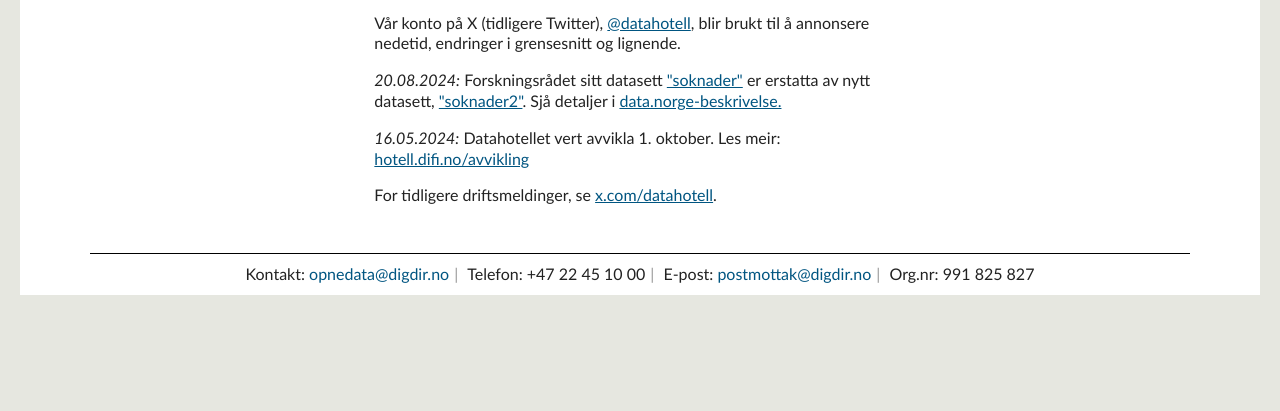
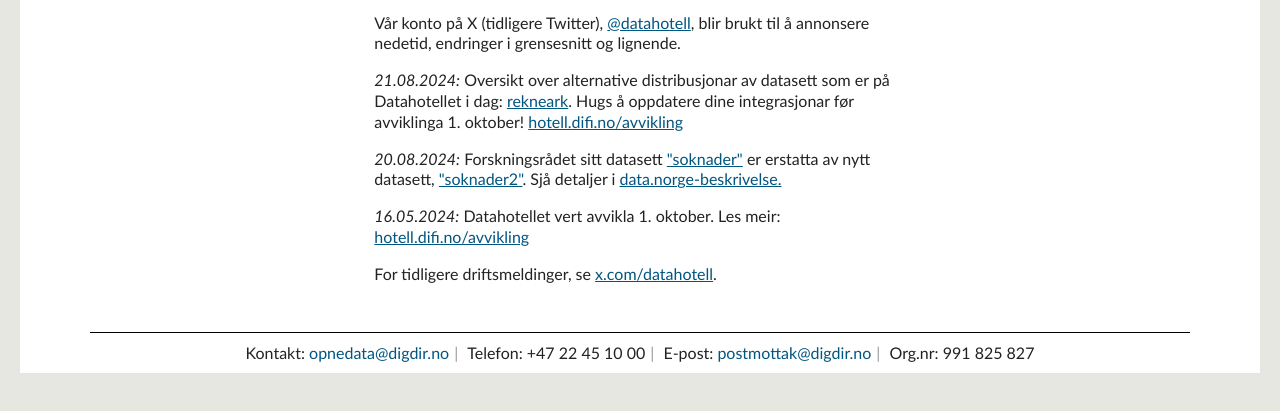
Before and after one commit to felleslosninger/tlp-static-hotel, a plain HTML site: page driftsmeldinger.html in a window 1280 px wide. Shown: the part 259-670 px from the top of the page. Drawn offline with Linux system fonts and the light colour scheme.

Commit message:
Added notification about spreadsheet listing alternative distributions

```diff
--- a/driftsmeldinger.html
+++ b/driftsmeldinger.html
@@ -180,6 +180,7 @@ jQuery.extend(Drupal.settings, {"basePath":"\/","pathPrefix":"","setHasJsCookie"
 		<div class="field-items">
 			<div class="field-item even">
 				<p>Vår konto på X (tidligere Twitter), <a href="https://x.com/datahotell">@datahotell</a>, blir brukt til å annonsere nedetid, endringer i grensesnitt og lignende.</p>
+				<p><i>21.08.2024:</i> Oversikt over alternative distribusjonar av datasett som er på Datahotellet i dag: <a href="https://docs.google.com/spreadsheets/d/10TOnBw_d8OlU3RwytL4jC-wcr7duE1DSnngfl9oNBZY/edit">rekneark</a>. Hugs å oppdatere dine integrasjonar før avviklinga 1. oktober! <a href="https://hotell.difi.no/avvikling">hotell.difi.no/avvikling</a></p>
 				<p><i>20.08.2024:</i> Forskningsrådet sitt datasett <a href="https://hotell.difi.no/?dataset=forskningsradet/soknader">"soknader"</a> er erstatta av nytt datasett, <a href="https://hotell.difi.no/?dataset=forskningsradet/soknader2">"soknader2"</a>. Sjå detaljer i <a href="https://data.norge.no/datasets/d23bbbfa-fdad-4dab-b31b-4daadbfa3299">data.norge-beskrivelse.</a></p>
 				<p><i>16.05.2024:</i> Datahotellet vert avvikla 1. oktober. Les meir: <a href="https://hotell.difi.no/avvikling">hotell.difi.no/avvikling</a></p>
 				<p>For tidligere driftsmeldinger, se <a href="https://x.com/datahotell">x.com/datahotell</a>.</p>
```
